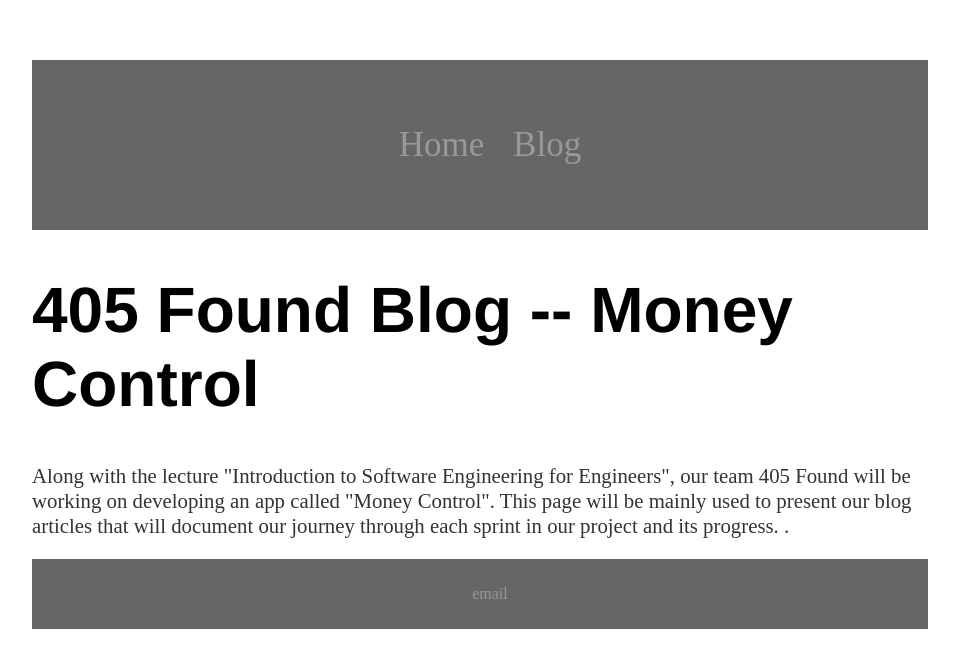
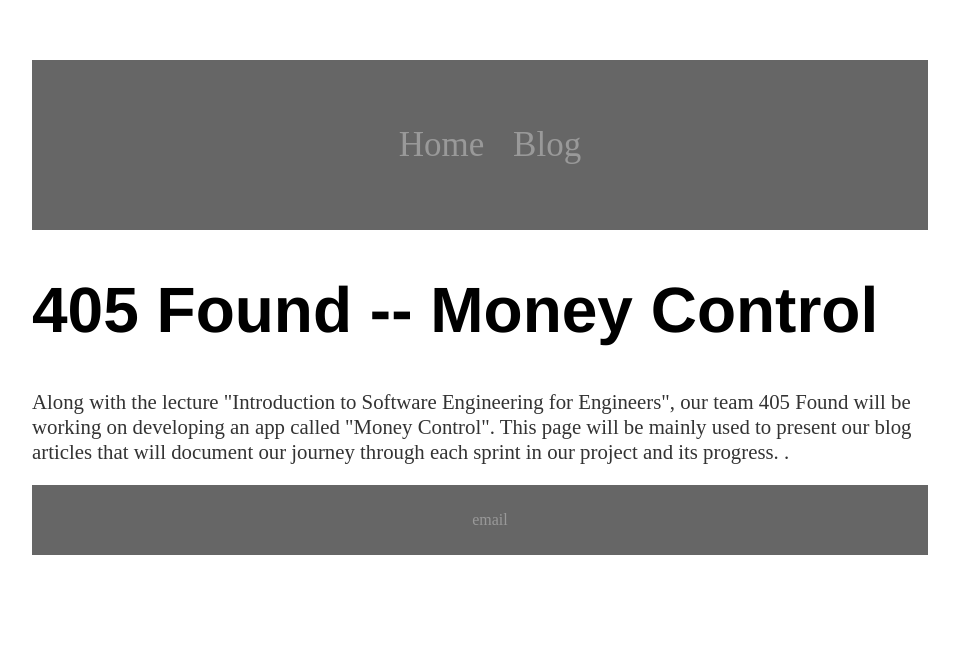
Before and after one commit to NadeemNicoR/TeamProjects, a Jekyll site: the page built from docs/index.html, in a window 1280 px wide. Shown: the top 668 px of the page, without its empty margins (160-1119 px from the left). Built offline with Jekyll 4.4.1, drawn with Linux system fonts in a browser that asks for light colours; a file with an impossible date is left out.

Commit message:
Update index.html

```diff
--- a/docs/index.html
+++ b/docs/index.html
@@ -3,7 +3,7 @@ layout: custom
 title: Software Engineers Blog -- Summer term 2019
 ---
 <div class="blurb">
-	<h1>405 Found Blog -- Money Control</h1>
+	<h1>405 Found -- Money Control</h1>
 	<p>Along with the lecture "Introduction to Software
   Engineering for Engineers", our team 405 Found will be working on developing an app called "Money Control". This page will be mainly used to present our blog articles that
   will document our journey through each sprint in our project and its progress.
```
